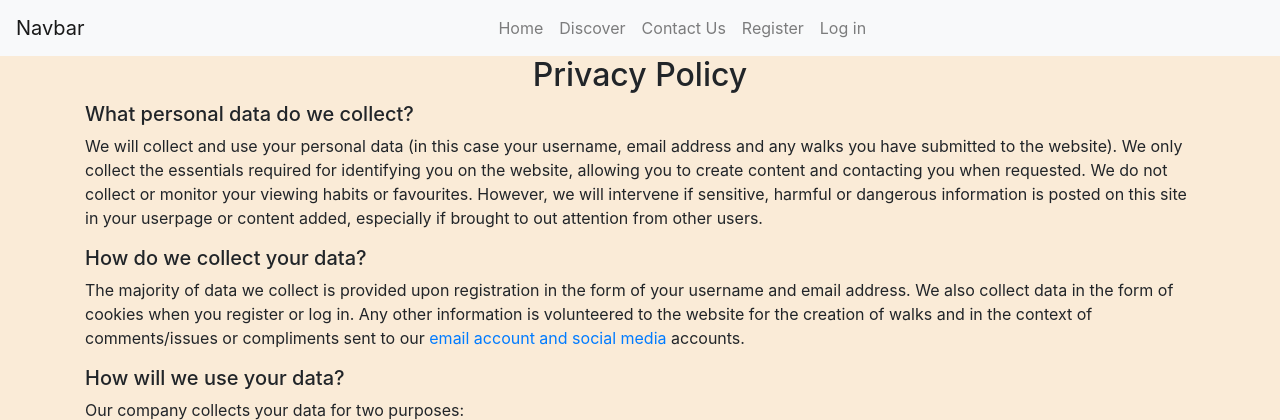
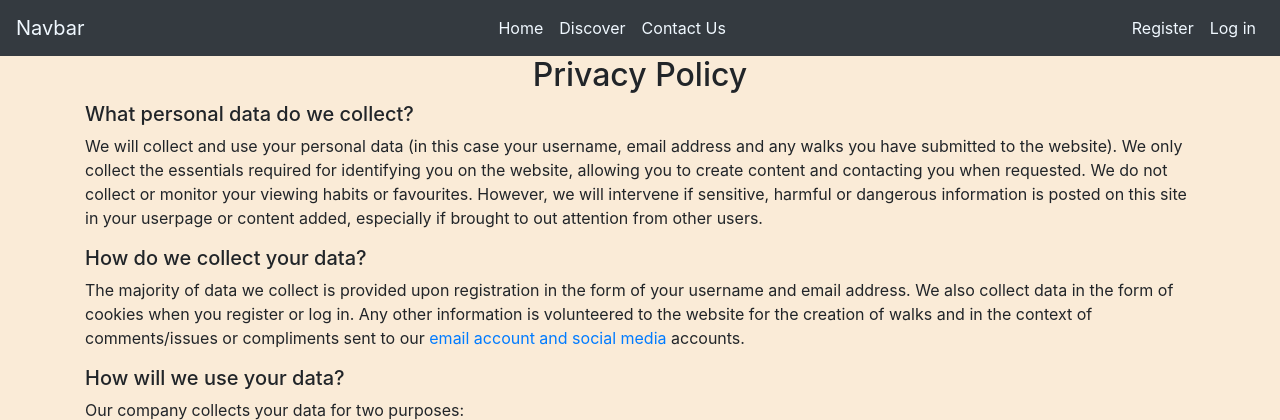
Before and after one commit to Code-Institute-Submissions/RhysPollardDevelopment-Data-centric_milestone_AprResub, a Flask app: page /privacy_policy in a window 1280 px wide. Shown: the top 420 px of the page. Run offline with Flask 2, Linux system fonts and the light colour scheme; some libraries are stand-ins or nearby versions; some web fonts are replaced.

Commit message:
Added style for header

```diff
--- a/static/css/style.css
+++ b/static/css/style.css
@@ -5,6 +5,27 @@ body{
 
 .main{
     min-height:90vh;
+}
+
+.custom-nav{
+    z-index: 1000;
+    width: 100%;
+    background-color: #343a40;
+}
+
+.custom-nav a{
+    color: aliceblue;
+}
+
+.custom-link{
+    color: aliceblue;
+    /* only needed when in small screen */
+    text-align: center;
+}
+
+.custom-link:hover{
+    color: #343a40;
+    background: aliceblue;
 }
 
 .center-flex{
@@ -21,6 +42,19 @@ body{
 .slider-padding{
     display: flex;
     justify-content: center;
+}
+
+.custom-dropdown{
+    right: 0;
+    left: auto;
+    background-color: #343a40;
+}
+
+.dropdown-format{
+    flex-direction:column;
+    padding-left: 0;
+    margin-bottom: 0;
+    list-style: none;
 }
 
 /*---------Buttons------------*/
@@ -45,15 +79,23 @@ a.button{
 
 .clear{
     background: transparent;
-    border: 2px solid white;
+    border: 2px solid aliceblue;
     color: aliceblue;
     font-weight: 600;
 }
 
 .clear:hover{
     background-color: aliceblue;
-    color: teal;
+    color: #343a40;
     text-decoration: none;
+}
+
+.user-dropdown{
+    position: relative;
+    padding: 0.5rem 1rem;
+    border: 1px solid aliceblue;
+    left: 50%;
+    transform: translate(-50%, 0);
 }
 
 /*---------Index--------------*/
--- a/templates/base.html
+++ b/templates/base.html
@@ -23,7 +23,7 @@
 
     <body>
         <!-- Navbar-->
-        <nav class="navbar navbar-expand-lg navbar-light bg-light">
+        <nav class="navbar navbar-expand-lg custom-nav">
             <a class="navbar-brand" href="#">Navbar</a>
             <button class="navbar-toggler" type="button" data-toggle="collapse"
                 data-target="#navbarSupportedContent"
@@ -34,6 +34,82 @@
 
             <div class="collapse navbar-collapse" id="navbarSupportedContent">
                 <ul class="navbar-nav center-flex justify-content-center">
+                    <li class="nav-item">
+                        <a class="nav-link custom-link"
+                            href="{{ url_for('home') }}">Home
+                            <span class="sr-only">(current)</span></a>
+                    </li>
+                    <li class="nav-item">
+                        <a class="nav-link custom-link"
+                            href="{{ url_for('search') }}">Discover</a>
+                    </li>
+                    <li class="nav-item">
+                        <a class="nav-link custom-link"
+                            href="{{ url_for('contact') }}">Contact Us</a>
+                    </li>
+
+                    {% if session.user %}
+                    <li class="nav-item">
+                        <a class="nav-link custom-link"
+                            href="{{ url_for('add_walk') }}">Add
+                            Walk</a>
+                    </li>
+                    {% endif %}
+                </ul>
+                {% if session.user %}
+                <div class="dropdown">
+                    <button class="button clear user-dropdown dropdown-toggle"
+                        type="button" id="dropdownMenuButton"
+                        data-toggle="dropdown" aria-haspopup="true" aria-=""
+                        expanded="false" aria-expanded="false">User</button>
+                    <div class="dropdown-menu custom-dropdown"
+                        aria-labelledby="dropdownMenuButton">
+                        <ul
+                            class="center-flex justify-content-center dropdown-format">
+                            <li class="nav-item">
+                                <a class="nav-link custom-link"
+                                    href="/user_profile/admin">Userpage</a>
+                            </li>
+                            <li class="nav-item">
+                                <a class="nav-link custom-link"
+                                    href="/logout">Logout</a>
+                            </li>
+                            <ul>
+                            </ul>
+                        </ul>
+                    </div>
+                </div>
+                {% else %}
+                <ul class="navbar-nav justify-content-center">
+                    <li class="nav-item">
+                        <a class="nav-link custom-link"
+                            href="{{ url_for('register') }}">Register</a>
+                    </li>
+                    <li class="nav-item">
+                        <a class="nav-link custom-link"
+                            href="{{ url_for('login') }}">Log
+                            in</a>
+                    </li>
+                </ul>
+                {% endif %}
+
+            </div>
+        </nav>
+
+        <!--TEST-->
+        <!-- <nav class="navbar navbar-expand-lg custom-nav">
+            <button class="navbar-toggler" type="button" data-toggle="collapse"
+                data-target="#navbarSupportedContent"
+                aria-controls="navbarSupportedContent" aria-expanded="false"
+                aria-label="Toggle navigation">
+                <span class="navbar-toggler-icon"></span>
+            </button>
+
+            <div class="collapse navbar-collapse" id="navbarSupportedContent">
+                <div class="centered-nav bubble">
+
+                </div>
+                <ul class="navbar-nav nav-bar-left justify-content-center">
                     <li class="nav-item">
                         <a class="nav-link" href="{{ url_for('home') }}">Home
                             <span class="sr-only">(current)</span></a>
@@ -46,19 +122,34 @@
                         <a class="nav-link"
                             href="{{ url_for('contact') }}">Contact Us</a>
                     </li>
+                </ul>
+                <ul class="navbar-nav nav-bar-right justify-content-center">
                     {% if session.user %}
                     <li class="nav-item">
                         <a class="nav-link" href="{{ url_for('add_walk') }}">Add
                             Walk</a>
                     </li>
+                    <div class="dropdown">
+                        <button class="button dropdown-toggle" type="button"
+                            id="dropdownMenuButton" data-toggle="dropdown"
+                            aria-haspopup="true" aria-="" expanded="false"
+                            aria-expanded="false">User</button>
+                        <div class="dropdown-menu dropdown-menu-right"
+                            aria-labelledby="dropdownMenuButton">
+                            <ul>
                                 <li class="nav-item">
                                     <a class="nav-link"
-                            href="{{ url_for('user_profile', username=session['user']) }}">Userpage</a>
+                                        href="/user_profile/admin">Userpage</a>
                                 </li>
                                 <li class="nav-item">
                                     <a class="nav-link"
-                            href="{{ url_for('logout') }}">Logout</a>
+                                        href="/logout">Logout</a>
                                 </li>
+                                <ul>
+                                </ul>
+                            </ul>
+                        </div>
+                    </div>
                     {% else %}
                     <li class="nav-item">
                         <a class="nav-link"
@@ -71,7 +162,7 @@
                     {% endif %}
                 </ul>
             </div>
-        </nav>
+        </nav> -->
         <main class=main>
             {% block content %}
             {% endblock %}
```
Lines whose indentation alone changed are shown as unchanged.
